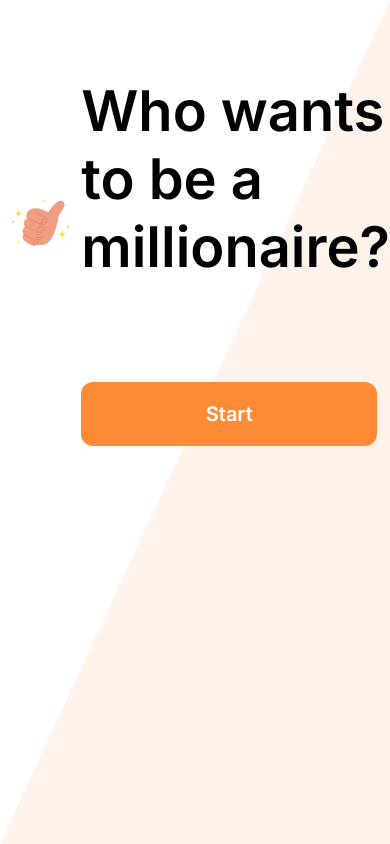
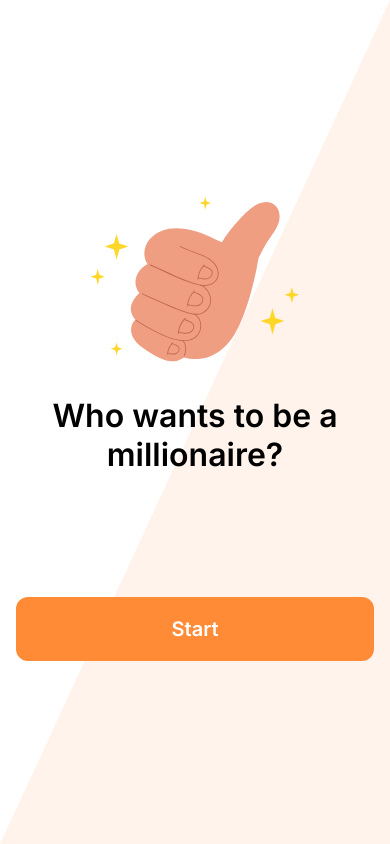
Before and after one commit to polosanya/quiz, a React (Create React App) app: page / in a window 390 px wide. Built offline with nearby package versions, Linux system fonts and the light colour scheme.

Commit message:
ADD: mobile adaptive

```diff
--- a/src/components/Button/Button.scss
+++ b/src/components/Button/Button.scss
@@ -1,20 +1,28 @@
+@import "helpers/variables/variables.scss";
+
 .Button {
-    width: 296px;
+  width: 100%;
+  max-width: 400px;
   height: 64px;
   border-radius: 12px;
-    background-color: #FF8B37;
-    color: white;
-    font-family: 'Inter', sans-serif;
+  background-color: $orange-100;
+  color: $white-100;
+  font-family: "Inter", sans-serif;
   font-size: 20px;
   font-weight: 600;
   border: none;
   cursor: pointer;
 
+  @include onDesktop {
+    width: 296px;
+    height: 64px;
+  }
+
   &:hover {
-        background-color: #FFAC70;
+    background-color: $orange-80;
   }
 
   &:active {
-        background-color: #E87928;
+    background-color: $orange-120;
   }
 }
--- a/src/helpers/variables/_variables.scss
+++ b/src/helpers/variables/_variables.scss
@@ -1,13 +1,19 @@
 //colors
-$white-100: #FFFFFF;
-$black-100:  #1C1C21;
-$black-40: #D0D0D8;
-$black-5: #F5F5F7;
-$red-100: #EC6259;
-$red-5: #FDEEED;
-$orange-120: #E87928;
-$orange-100: #FF8B37;
-$orange-80: #FFAC70;
-$orange-5: #FFF3EB;
-$green-100: #47D867;
-$green-5: #E6FAEA;
+$white-100: #ffffff;
+$black-100: #1c1c21;
+$black-40: #d0d0d8;
+$black-5: #f5f5f7;
+$red-100: #ec6259;
+$red-5: #fdeeed;
+$orange-120: #e87928;
+$orange-100: #ff8b37;
+$orange-80: #ffac70;
+$orange-5: #fff3eb;
+$green-100: #47d867;
+$green-5: #e6faea;
+
+@mixin onDesktop {
+  @media (min-width: 1024px) {
+    @content;
+  }
+}
--- a/src/pages/HomePage/HomePage.scss
+++ b/src/pages/HomePage/HomePage.scss
@@ -1,13 +1,21 @@
+@import "helpers/variables/variables.scss";
+
 .HomePage {
   display: flex;
+  flex-direction: column;
+  justify-content: center;
   height: 100vh;
-    padding-top: 10%;
-    justify-content: center;
+  padding: 48px 16px;
+
+  @include onDesktop {
+    flex-direction: row;
+    padding-top: 229px;
+  }
 
   &::after {
-        content: '';
+    content: "";
     border-top: 100vh solid transparent;
-        border-right: 100vw solid #FFF3EB;
+    border-right: 100vw solid #fff3eb;
     width: 0;
     position: absolute;
     left: 0;
@@ -15,17 +23,40 @@
     z-index: -1;
   }
 
+  &__image {
+    width: 288px;
+    height: 192px;
+    align-self: center;
+
+    @include onDesktop {
+      align-self: normal;
+      width: 624px;
+      height: 367px;
+    }
+  }
+
   &__content {
     display: flex;
     flex-direction: column;
+    align-items: center;
+    gap: 102px;
+
+    @include onDesktop {
       gap: 64px;
+      align-items: normal;
+    }
   }
 
   &__title {
-        font-family: 'Inter', sans-serif;
+    font-family: "Inter", sans-serif;
+    font-weight: 600;
+    font-size: 32px;
+    text-align: center;
+
+    @include onDesktop {
+      text-align: start;
       font-size: 56px;
       max-width: 624px;
-        font-weight: 600;
-        text-align: start;
     }
   }
+}
```
Also changed, not shown: src/assets/menu.svg (added). Lines whose indentation alone changed are shown as unchanged.
